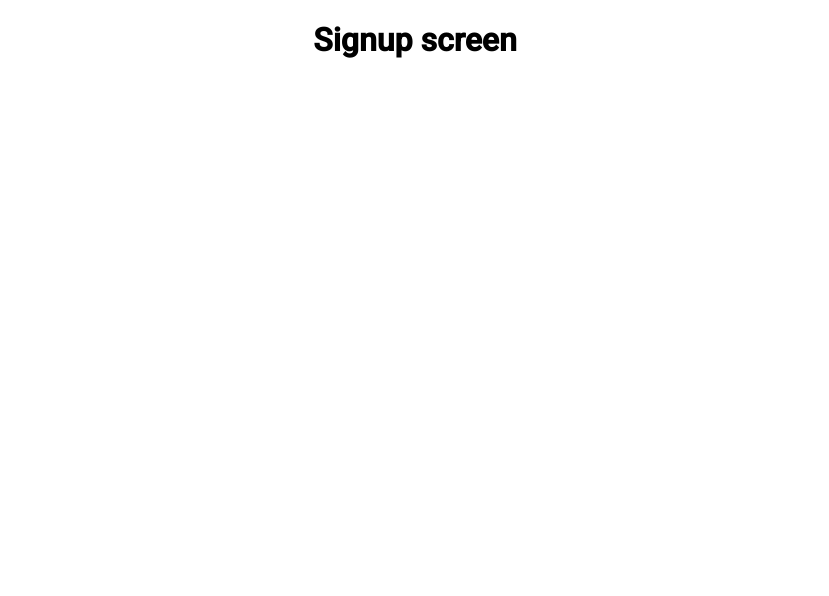
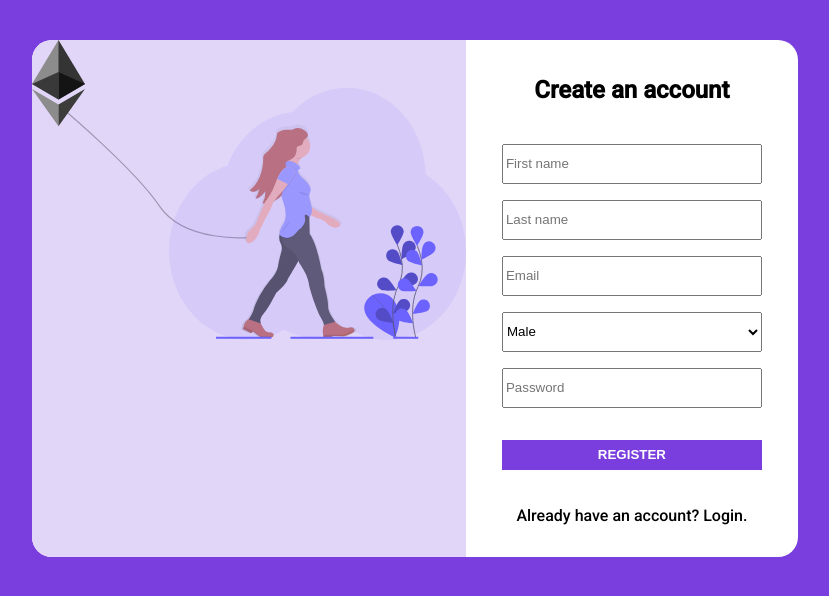
Before and after one commit to chat-io/chat-frontend, a React (Create React App) app: page /signup in a window 1280 px wide. Shown: the top 596 px of the page, without its empty margins (225-1054 px from the left). Built offline with nearby package versions, Linux system fonts and the light colour scheme.

Commit message:
feat: Signup component 구현

```diff
--- a/src/components/Auth/Auth.module.css
+++ b/src/components/Auth/Auth.module.css
@@ -42,7 +42,7 @@
 .form-section form {
   padding: 20px;
 }
-.form-section .input-field input {
+.form-section .input-field input,select {
   height: 40px;
   width: 100%;
   box-sizing: border-box;
--- a/src/components/Auth/Signup.js
+++ b/src/components/Auth/Signup.js
@@ -1,7 +1,52 @@
 import React from "react";
 
+import styles from "./Auth.module.css";
+
+import signupImage from "../../assets/images/signup.svg";
+
 const Signup = () => {
-  return <h1>Signup screen</h1>;
+  return (
+    <div className={styles["auth-container"]}>
+      <div className={styles["auth-card"]}>
+        <div>
+          <div className={styles["image-section"]}>
+            <img src={signupImage} alt="Signup" />
+          </div>
+
+          <div className={styles["form-section"]}>
+            <h2>Create an account</h2>
+            <form>
+              <div className={`${styles["input-field"]} ${styles["mb-1"]}`}>
+                <input placeholder="First name" />
+              </div>
+              <div className={`${styles["input-field"]} ${styles["mb-1"]}`}>
+                <input placeholder="Last name" />
+              </div>
+
+              <div className={`${styles["input-field"]} ${styles["mb-1"]}`}>
+                <input placeholder="Email" />
+              </div>
+
+              <div className={`${styles["input-field"]} ${styles["mb-1"]}`}>
+                <select>
+                  <option value="male">Male</option>
+                  <option value="femail">Female</option>
+                </select>
+              </div>
+
+              <div className={`${styles["input-field"]} ${styles["mb-2"]}`}>
+                <input placeholder="Password" />
+              </div>
+
+              <button>REGISTER</button>
+            </form>
+
+            <p>Already have an account? Login.</p>
+          </div>
+        </div>
+      </div>
+    </div>
+  );
 };
 
 export default Signup;
```
